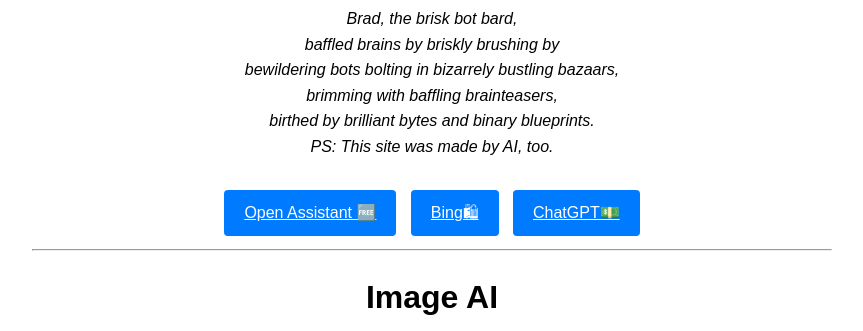
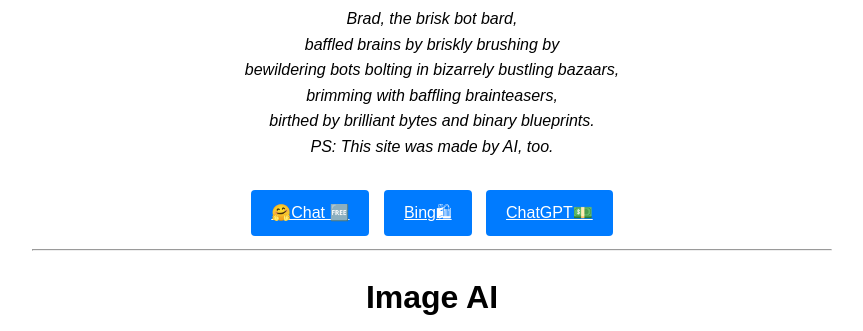
Before and after one commit to predbrad/bradflaugher.com, a plain HTML site: page extras/dist/cheat.html in a window 1280 px wide. Shown: the part 469-800 px from the top of the page, without its empty margins (208-1071 px from the left). Drawn offline with Linux system fonts and the light colour scheme.

```diff
--- a/extras/dist/cheat.html
+++ b/extras/dist/cheat.html
@@ -125,7 +125,7 @@
             PS: This site was made by AI, too.<br>
         </div>
         <br>
-        <a href="https://open-assistant.io/">Open Assistant &#127379;</a>
+        <a href="https://huggingface.co/chat/">&#129303;Chat &#127379;</a>
         <a href="https://www.bing.com/search?form=MY028Z&OCID=MY028Z&q=Bing+AI&showconv=1">Bing&#128717;</a>
         <a href="https://chat.openai.com">ChatGPT&#128181;</a>
         <hr>
```
